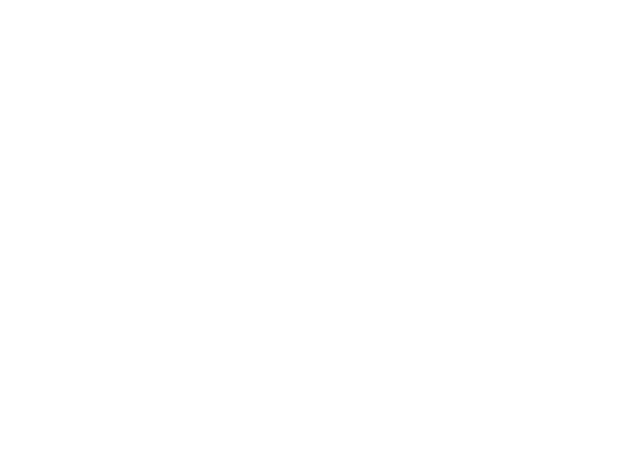
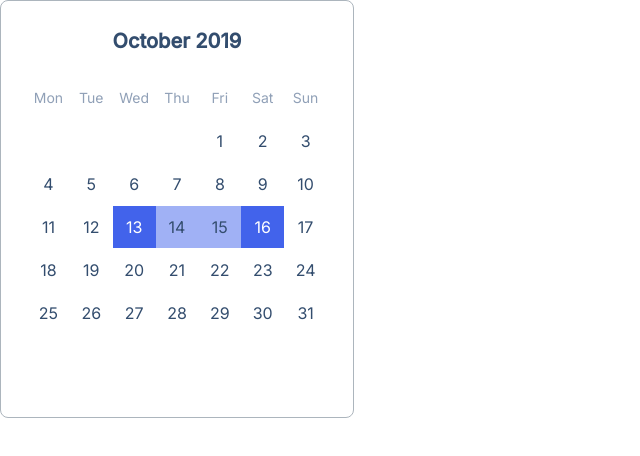
Before and after one commit to oksana-garibova/htmlcss-20230411_oksana-garibova, a website: page 05-lection3/03-calendar/index.html in a window 1280 px wide. Shown: the whole page, without its empty margins (0-640 px from the left). Drawn offline with Linux system fonts and the light colour scheme.

Commit message:
add calendar

```diff
--- a/05-lection3/03-calendar/calendar.css
+++ b/05-lection3/03-calendar/calendar.css
@@ -0,0 +1,60 @@
+body{
+
+}
+
+.calendar{
+    border:1px solid #ACB5BD;
+    border-radius:8px;
+    width:100%;
+    max-width:300px;
+    padding:28px 26px 40px;
+}
+
+.calendar__title{
+    color:#334D6E;
+    font-size:20px;
+    line-height:24px;
+    font-weight:600;
+    text-align:center;
+    margin-bottom:24px;
+}
+
+.calendar__wrapper{
+    padding-bottom:100%;
+    position: relative;
+}
+
+.calendar__inner{
+    position: absolute;
+    top:0;
+    left:0;
+    right:0;
+    bottom:0;
+    display: grid;
+    grid-template-columns: repeat(7, 1fr);
+    grid-template-rows: repeat(7, 1fr);
+}
+
+.calendar__item{
+    font-weight:400;
+    font-size:16px;
+    line-height: 20px;
+    color:#334D6E;
+    display:flex;
+    justify-content: center;
+    align-items: center;
+}
+
+.calendar__item-day{
+    font-size:14px;
+    color:#90A0B7;
+}
+
+.calendar__item_active{
+    background:#4263EB;
+    color:#FFFFFF;
+}
+
+.calendar__item_between-active{
+    background:#A0B1F5;
+}
--- a/05-lection3/03-calendar/index.html
+++ b/05-lection3/03-calendar/index.html
@@ -7,6 +7,54 @@
         <title>Calendar</title>
     </head>
     <body>
-
+        <div class="calendar">
+            <div class="calendar__title">October 2019</div>
+            <div class="calendar__wrapper">
+                <div class="calendar__inner">
+                    <div class="calendar__item calendar__item-day">Mon</div>
+                    <div class="calendar__item calendar__item-day">Tue</div>
+                    <div class="calendar__item calendar__item-day">Wed</div>
+                    <div class="calendar__item calendar__item-day">Thu</div>
+                    <div class="calendar__item calendar__item-day">Fri</div>
+                    <div class="calendar__item calendar__item-day">Sat</div>
+                    <div class="calendar__item calendar__item-day">Sun</div>
+                    <div class="calendar__item"></div>
+                    <div class="calendar__item"></div>
+                    <div class="calendar__item"></div>
+                    <div class="calendar__item"></div>
+                    <div class="calendar__item">1</div>
+                    <div class="calendar__item">2</div>
+                    <div class="calendar__item">3</div>
+                    <div class="calendar__item">4</div>
+                    <div class="calendar__item">5</div>
+                    <div class="calendar__item">6</div>
+                    <div class="calendar__item">7</div>
+                    <div class="calendar__item">8</div>
+                    <div class="calendar__item">9</div>
+                    <div class="calendar__item">10</div>
+                    <div class="calendar__item">11</div>
+                    <div class="calendar__item">12</div>
+                    <div class="calendar__item calendar__item_active">13</div>
+                    <div class="calendar__item calendar__item_between-active">14</div>
+                    <div class="calendar__item calendar__item_between-active">15</div>
+                    <div class="calendar__item calendar__item_active">16</div>
+                    <div class="calendar__item">17</div>
+                    <div class="calendar__item">18</div>
+                    <div class="calendar__item">19</div>
+                    <div class="calendar__item">20</div>
+                    <div class="calendar__item">21</div>
+                    <div class="calendar__item">22</div>
+                    <div class="calendar__item">23</div>
+                    <div class="calendar__item">24</div>
+                    <div class="calendar__item">25</div>
+                    <div class="calendar__item">26</div>
+                    <div class="calendar__item">27</div>
+                    <div class="calendar__item">28</div>
+                    <div class="calendar__item">29</div>
+                    <div class="calendar__item">30</div>
+                    <div class="calendar__item">31</div>
+                </div>
+            </div>
+        </div>
     </body>
 </html>
```
